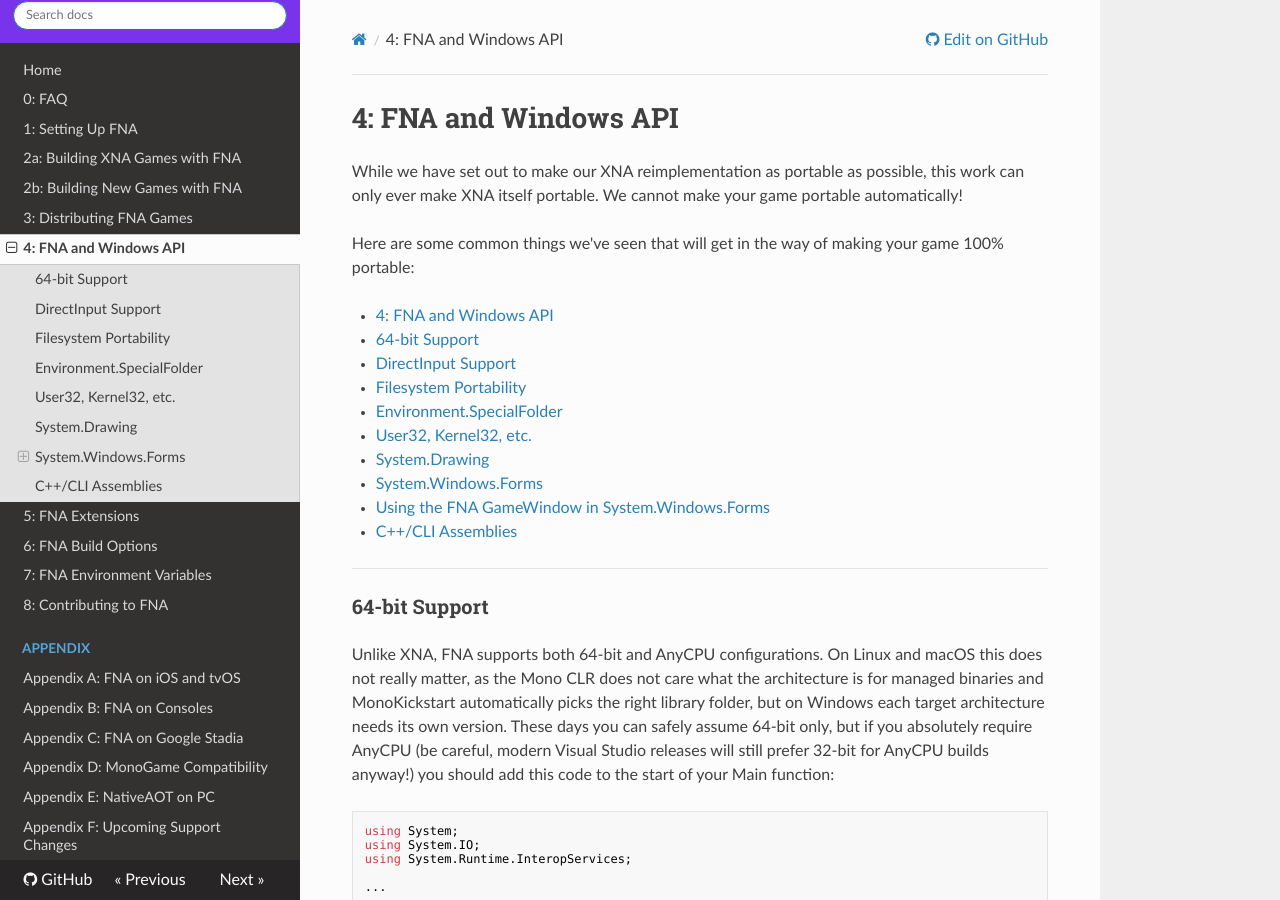
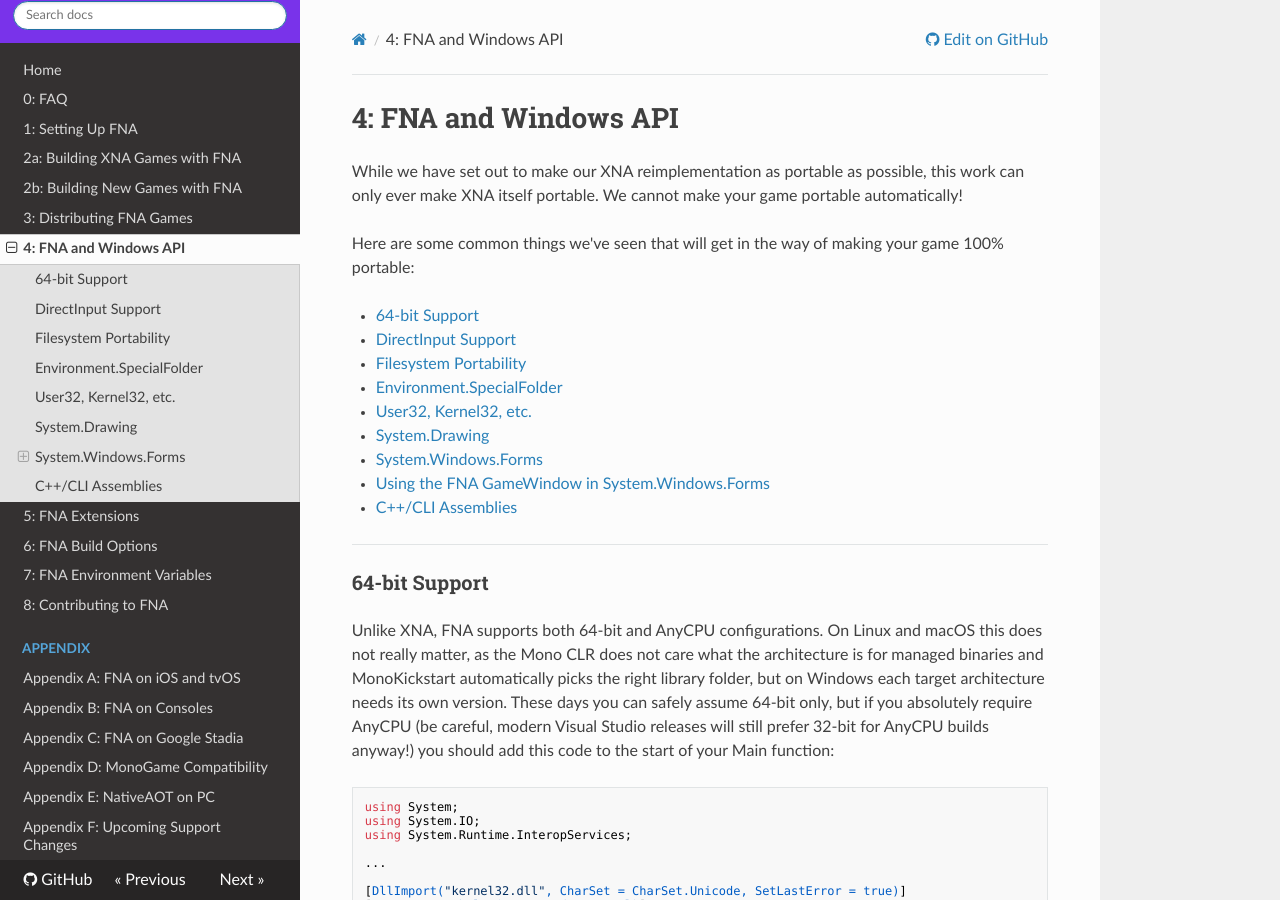
Before and after one commit to FNA-XNA/docs, an MkDocs documentation site: the page built from docs/4:-FNA-and-Windows-API.md, in a window 1280 px wide and 900 px high. Built offline with MkDocs 1.6.1, drawn with Linux system fonts in a browser that asks for light colours; nearby versions of some CDN libraries.

Commit message:
Windows API: Remove extraneous link to itself (?)

```diff
--- a/docs/4:-FNA-and-Windows-API.md
+++ b/docs/4:-FNA-and-Windows-API.md
@@ -4,7 +4,6 @@
 
 Here are some common things we've seen that will get in the way of making your game 100% portable:
 
-- [4: FNA and Windows API](#4-fna-and-windows-api)
 - [64-bit Support](#64-bit-support)
 - [DirectInput Support](#directinput-support)
 - [Filesystem Portability](#filesystem-portability)
```
